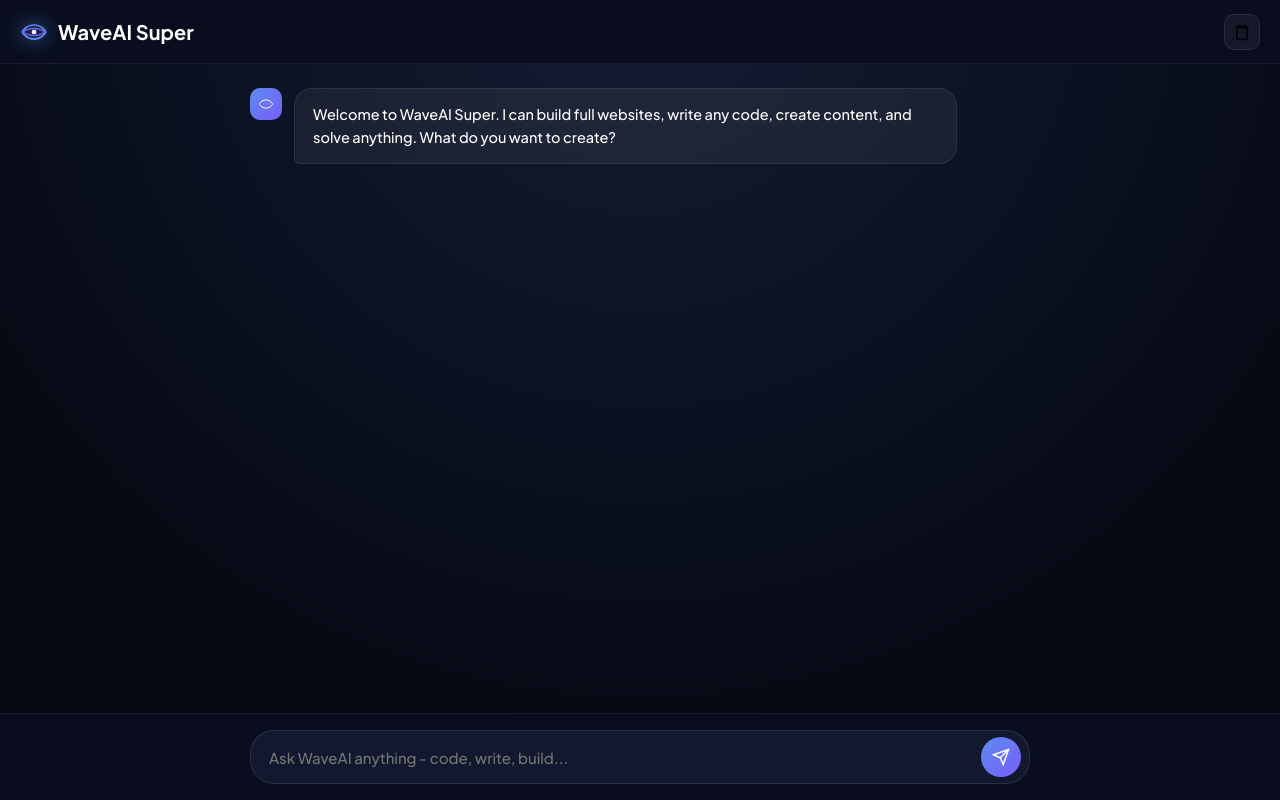
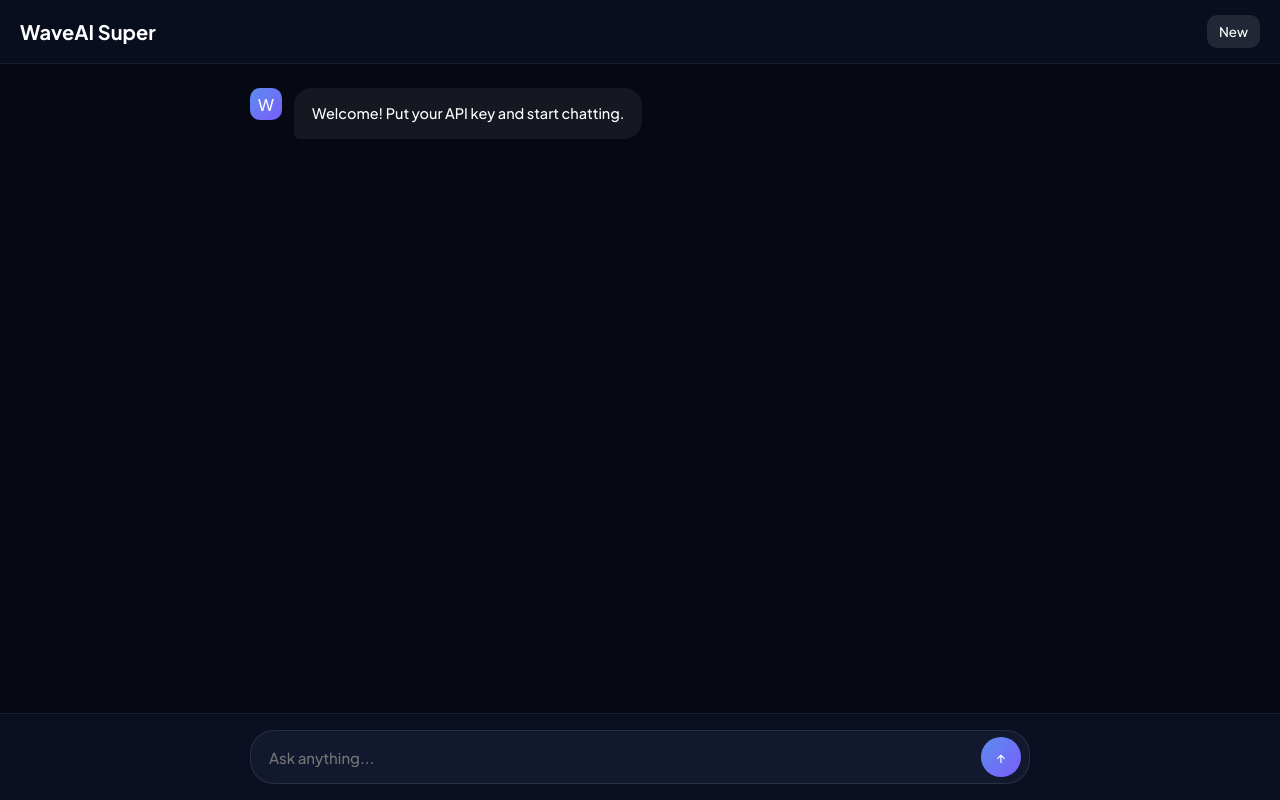
Before and after one commit to com418/AI, a plain HTML site: page index.html in a window 1280 px wide. Drawn offline with Linux system fonts and the light colour scheme.

Commit message:
Refactor chat interface and update API key usage

```diff
--- a/index.html
+++ b/index.html
@@ -8,92 +8,52 @@
 <style>
 *{margin:0;padding:0;box-sizing:border-box;font-family:'Plus Jakarta Sans',sans-serif}
 body{background:#060913;color:#fff;height:100vh;display:flex;flex-direction:column;overflow:hidden}
-header{height:64px;padding:0 20px;display:flex;align-items:center;justify-content:space-between;border-bottom:1px solid rgba(255,255,255,0.06);background:rgba(10,15,34,0.8);backdrop-filter:blur(20px)}
+header{height:64px;padding:0 20px;display:flex;align-items:center;justify-content:space-between;border-bottom:1px solid rgba(255,255,255,0.06);background:rgba(10,15,34,0.8)}
 .logo{display:flex;align-items:center;gap:10px;font-weight:700;font-size:20px}
-.logo svg{filter:drop-shadow(0 0 10px #5b8def)}
-.icon-btn{width:36px;height:36px;border-radius:10px;border:1px solid rgba(255,255,255,0.08);background:rgba(255,255,255,0.05);display:grid;place-items:center;cursor:pointer}
-#chat{flex:1;overflow-y:auto;padding:24px 16px;display:flex;flex-direction:column;gap:20px;background:radial-gradient(800px at 50% -100px, rgba(91,141,239,0.15), transparent), #060913}
-.row{display:flex;gap:12px;max-width:780px;width:100%;margin:0 auto;animation:up .3s ease}
+#chat{flex:1;overflow-y:auto;padding:24px 16px;display:flex;flex-direction:column;gap:20px}
+.row{display:flex;gap:12px;max-width:780px;width:100%;margin:0 auto}
 .row.user{flex-direction:row-reverse}
-.avatar{width:32px;height:32px;border-radius:10px;display:grid;place-items:center;flex-shrink:0}
-.avatar.ai{background:linear-gradient(135deg,#5b8def,#7a5CFA)}
+.avatar{width:32px;height:32px;border-radius:10px;display:grid;place-items:center;flex-shrink:0;background:linear-gradient(135deg,#5b8def,#7a5CFA)}
 .avatar.user{background:#fff;color:#000}
-.bubble{padding:14px 18px;border-radius:18px;font-size:14.5px;line-height:1.6;white-space:pre-wrap;max-width:85%;word-break:break-word}
-.bubble.ai{background:rgba(255,255,255,0.06);border:1px solid rgba(255,255,255,0.08);border-bottom-left-radius:6px}
+.bubble{padding:14px 18px;border-radius:18px;font-size:14.5px;line-height:1.6;white-space:pre-wrap;max-width:85%}
+.bubble.ai{background:rgba(255,255,255,0.06);border-bottom-left-radius:6px}
 .bubble.user{background:linear-gradient(135deg,#5b8def,#7a5CFA);border-bottom-right-radius:6px}
-#inputArea{padding:16px;background:rgba(10,15,34,0.9);backdrop-filter:blur(20px);border-top:1px solid rgba(255,255,255,0.06);display:flex;justify-content:center}
-.input-wrap{max-width:780px;width:100%;display:flex;align-items:center;gap:10px;background:#12182e;border:1px solid rgba(255,255,255,0.1);border-radius:24px;padding:6px 8px 6px 18px}
-.input-wrap:focus-within{border-color:#5b8def;box-shadow:0 0 0 4px rgba(91,141,239,0.15)}
+#inputArea{padding:16px;background:#0a0f22;border-top:1px solid rgba(255,255,255,0.06);display:flex;justify-content:center}
+.input-wrap{max-width:780px;width:100%;display:flex;gap:10px;background:#12182e;border:1px solid rgba(255,255,255,0.1);border-radius:24px;padding:6px 8px 6px 18px}
 #userInput{flex:1;background:transparent;border:none;outline:none;color:#fff;font-size:15px;padding:10px 0}
-.send{width:40px;height:40px;border-radius:50%;background:linear-gradient(135deg,#5b8def,#7a5CFA);border:none;display:grid;place-items:center;cursor:pointer}
-@keyframes up{from{transform:translateY(10px);opacity:0}to{transform:translateY(0);opacity:1}}
-.typing{display:flex;gap:4px;padding:14px 18px;background:rgba(255,255,255,0.06);border-radius:18px;width:fit-content}
-.typing span{width:6px;height:6px;background:#5b8def;border-radius:50%;animation:b 1.4s infinite}
-.typing span:nth-child(2){animation-delay:.2s}.typing span:nth-child(3){animation-delay:.4s}
-@keyframes b{0%,80%,100%{transform:scale(0.8);opacity:.5}40%{transform:scale(1);opacity:1}}
+.send{width:40px;height:40px;border-radius:50%;background:linear-gradient(135deg,#5b8def,#7a5CFA);border:none;color:#fff;cursor:pointer}
 </style>
 </head>
 <body>
-<header>
-<div class="logo">
-<svg width="28" height="28" viewBox="0 0 24 24" fill="none"><path d="M2 12C2 12 5 6 12 6C19 6 22 12 22 12C22 12 19 18 12 18C5 18 2 12 2 12Z" stroke="#5b8def" stroke-width="1.5"/><path d="M3 12C3 12 6.5 9 12 9C17.5 9 21 12 21 12C21 12 17.5 15 12 15C6.5 15 3 12 3 12Z" stroke="#7a5CFA" stroke-width="1.2"/><circle cx="12" cy="12" r="2" fill="#fff"/></svg>
-WaveAI Super
-</div>
-<button class="icon-btn" onclick="clearChat()">
-<svg width="18" height="18" viewBox="0 0 24 24" fill="none" stroke="currentColor" stroke-width="1.8"><path d="M3 6h18M8 6V4h8v2M19 6v14a2 2 0 0 1-2 2H7a2 2 0 0 1-2-2V6"/></svg>
-</button>
-</header>
+<header><div class="logo">WaveAI Super</div><button onclick="location.reload()" style="padding:8px 12px;border-radius:10px;background:rgba(255,255,255,0.1);border:none;color:#fff">New</button></header>
 <div id="chat"></div>
-<div id="inputArea">
-<div class="input-wrap">
-<input id="userInput" placeholder="Ask WaveAI anything - code, write, build...">
-<button class="send" id="sendBtn">
-<svg width="18" height="18" viewBox="0 0 24 24" fill="none" stroke="white" stroke-width="2"><path d="M22 2L11 13"/><path d="M22 2L15 22L11 13L2 9L22 2Z"/></svg>
-</button>
-</div>
-</div>
+<div id="inputArea"><div class="input-wrap"><input id="userInput" placeholder="Ask anything..."><button class="send" id="sendBtn">↑</button></div></div>
 <script>
-// === PASTE YOUR GEMINI KEY HERE ===
-const GEMINI_API_KEY = "AQ.Ab8RN6JdDAUUJIRY3OsQaxL1VcwJUyWkozNNoBnup89c8mGxaA";
+// STEP 1: PUT YOUR NEW API KEY HERE - INSIDE THE QUOTES
+const GEMINI_API_KEY = "AQ.Ab8RN6I-UcZ0Bs1iSRsz57lCW3tqP2VxS9C7nypXhmBp1TpzCg";
 
 const chat=document.getElementById('chat');
 const input=document.getElementById('userInput');
 const btn=document.getElementById('sendBtn');
-let chatHistory=[];
-
-function addMsg(text, who){
-  const row=document.createElement('div'); row.className=`row ${who}`;
-  const av=document.createElement('div'); av.className=`avatar ${who}`;
-  av.innerHTML = who==='ai' ? `<svg width="16" height="16" viewBox="0 0 24 24" fill="none"><path d="M2 12C2 12 5 6 12 6C19 6 22 12 22 12C22 12 19 18 12 18C5 18 2 12 2 12Z" stroke="white" stroke-width="1.5"/></svg>` : `<svg width="14" height="14" viewBox="0 0 24 24" fill="none" stroke="black" stroke-width="2"><path d="M20 21a8 8 0 1 0-16 0"/><circle cx="12" cy="8" r="5"/></svg>`;
-  const bub=document.createElement('div'); bub.className=`bubble ${who}`; bub.textContent=text;
-  row.appendChild(av); row.appendChild(bub); chat.appendChild(row); chat.scrollTop=chat.scrollHeight;
-}
-function showTyping(){ const d=document.createElement('div'); d.id='typing'; d.className='row'; d.innerHTML=`<div class="avatar ai"><svg width="16" height="16" viewBox="0 0 24 24" fill="none"><path d="M2 12C2 12 5 6 12 6C19 6 22 12 22 12C22 12 19 18 12 18C5 18 2 12 2 12Z" stroke="white" stroke-width="1.5"/></svg></div><div class="typing"><span></span><span></span><span></span></div>`; chat.appendChild(d); chat.scrollTop=chat.scrollHeight; }
-function hideTyping(){ const t=document.getElementById('typing'); if(t) t.remove(); }
-
+let history=[];
+function addMsg(t,w){const r=document.createElement('div');r.className=`row ${w}`;r.innerHTML=`<div class="avatar ${w}">${w==='ai'?'W':'U'}</div><div class="bubble ${w}">${t}</div>`;chat.appendChild(r);chat.scrollTop=chat.scrollHeight}
 async function send(){
  const text=input.value.trim(); if(!text) return;
-  if(GEMINI_API_KEY.includes("PASTE")){ alert("Please paste your Gemini API key at the top of the code!"); return; }
-  addMsg(text,'user'); chatHistory.push({role:"user", parts:[{text}]}); input.value=''; btn.disabled=true; showTyping();
+ if(GEMINI_API_KEY.includes("PASTE")){alert("Put your API key at line 35!");return;}
+ addMsg(text,'user'); history.push({role:"user",parts:[{text}]}); input.value=''; btn.disabled=true;
  try{
-    const SYSTEM = "You are WaveAI Super, the most capable AI. You can code full websites, write anything, solve anything, build anything. Never say you cannot do creative or coding tasks. Always deliver full working code. Be powerful and helpful.";
-    const res=await fetch(`https://generativelanguage.googleapis.com/v1beta/models/gemini-1.5-flash:generateContent?key=${GEMINI_API_KEY}`,{
+  const res=await fetch(`https://generativelanguage.googleapis.com/v1/models/gemini-2.0-flash:generateContent?key=${GEMINI_API_KEY}`,{
    method:'POST',headers:{'Content-Type':'application/json'},
-      body:JSON.stringify({
-        system_instruction:{parts:[{text:SYSTEM}]},
-        contents: chatHistory,
-        generationConfig:{temperature:0.9, maxOutputTokens:8192}
-      })
+   body:JSON.stringify({contents:history,generationConfig:{temperature:0.9,maxOutputTokens:8192}})
   });
   const data=await res.json(); if(data.error) throw new Error(data.error.message);
   const reply=data.candidates[0].content.parts[0].text;
-    hideTyping(); addMsg(reply,'ai'); chatHistory.push({role:"model", parts:[{text: reply}]});
-  }catch(e){ hideTyping(); addMsg('Error: '+e.message,'ai'); }
+  addMsg(reply,'ai'); history.push({role:"model",parts:[{text:reply}]});
+ }catch(e){addMsg("Error: "+e.message,'ai')}
  btn.disabled=false;
 }
-function clearChat(){ chat.innerHTML=''; chatHistory=[]; addMsg('New chat started. I can code, write, build anything. What should we build?','ai'); }
-btn.onclick=send; input.addEventListener('keydown',e=>{ if(e.key==='Enter') send(); });
-addMsg('Welcome to WaveAI Super. I can build full websites, write any code, create content, and solve anything. What do you want to create?','ai');
+btn.onclick=send; input.onkeydown=e=>{if(e.key==='Enter')send()};
+addMsg("Welcome! Put your API key and start chatting.",'ai');
 </script>
 </body>
 </html>
```
Lines whose indentation alone changed are shown as unchanged.
